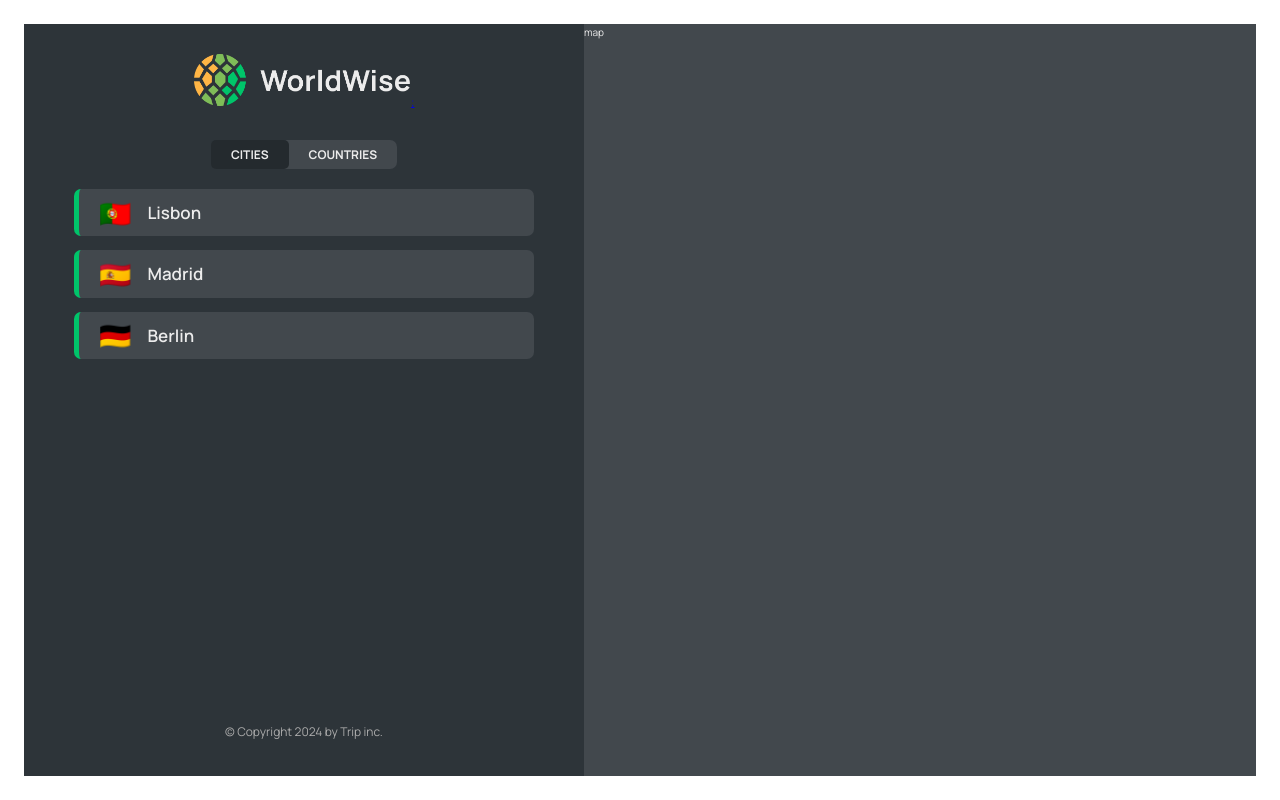
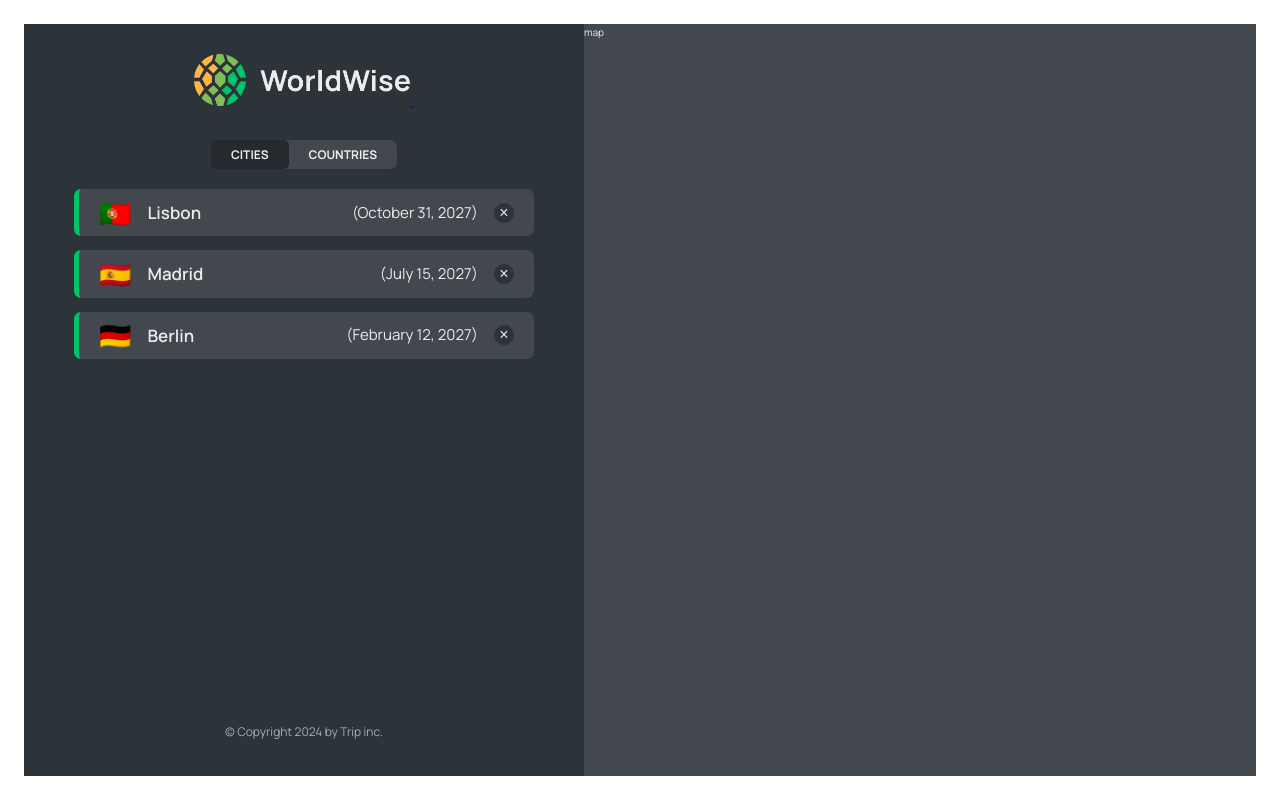
Before and after one commit to krismwas/top-trips, a React (Vite) app: page /app/cities in a window 1280 px wide. Built offline with nearby package versions, Linux system fonts and the light colour scheme; data requests are answered from the project's data file.

Commit message:
cities list

```diff
--- a/src/components/CityItem.jsx
+++ b/src/components/CityItem.jsx
@@ -1,4 +1,11 @@
 import styles from "./CityItem.module.css";
+
+const formatDate = (date) =>
+  new Intl.DateTimeFormat("en", {
+    day: "numeric",
+    month: "long",
+    year: "numeric",
+  }).format(new Date(date));
 
 function CityItem({ city }) {
   const { cityName, emoji, date } = city;
@@ -7,6 +14,8 @@ function CityItem({ city }) {
     <li className={styles.cityItem}>
       <span className={styles.emoji}>{emoji}</span>
       <h3 className={styles.name}>{cityName}</h3>
+      <time className={styles.date}>({formatDate(date)})</time>
+      <button className={styles.deleteBtn}>&times;</button>
     </li>
   );
 }
--- a/src/components/CityList.jsx
+++ b/src/components/CityList.jsx
@@ -1,8 +1,13 @@
 import CityItem from "./CityItem";
 import styles from "./CityList.module.css";
+import Message from "./Message";
+import Spinner from "./Spinner";
 
 function CityList({ cities, isLoading }) {
-  if (isLoading) return;
+  if (isLoading) return <Spinner />;
+
+  if (!cities.length)
+    return <Message message="Add a city by clicking on the map" />;
   return (
     <div className={styles.cityList}>
       {cities.map((city) => (
```
Also changed, not shown: src/components/City.jsx (+0 -8 lines).
